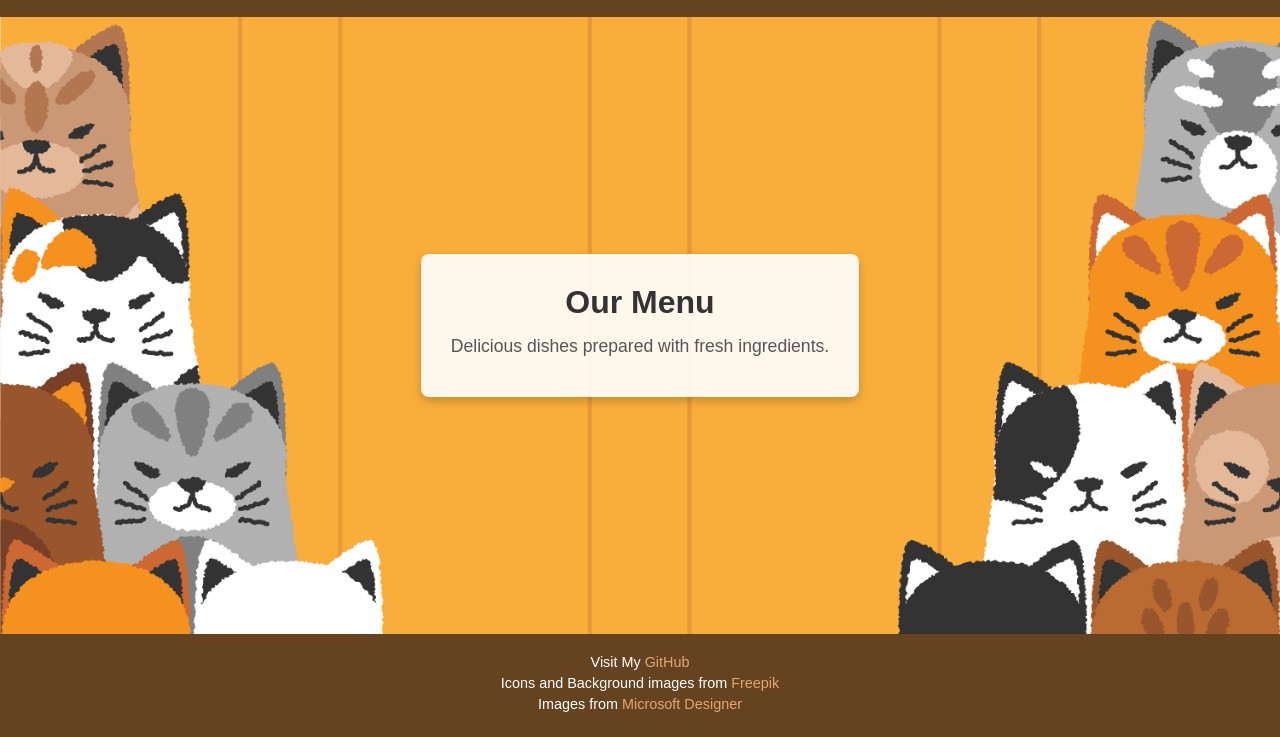
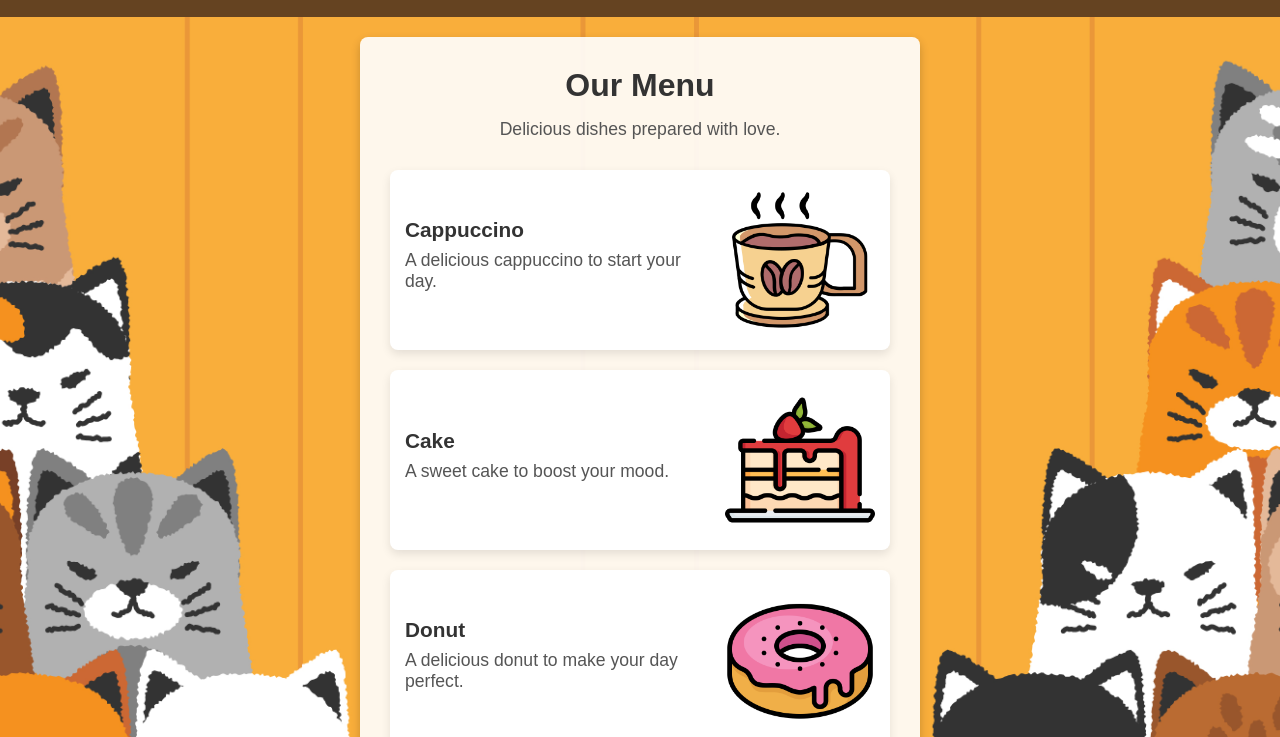
Before and after one commit to VinLvy/Restaurant-Page, a website built with webpack: page src/template.html in a window 1280 px wide. Both pictures are taken after a click on the button "Menu". Shown: the part 63-800 px from the top of the page. Built offline with nearby package versions, Linux system fonts and the light colour scheme.

Commit message:
Menu page

```diff
--- a/src/menu.js
+++ b/src/menu.js
@@ -1,12 +1,61 @@
+import dish1 from './images/cofe.png';
+import dish2 from './images/cake.png';
+import dish3 from './images/donut.png';
+
 export default function loadMenu() {
     const content = document.getElementById('content');
     content.textContent = "";  // Clear existing content
 
+    // Add menu title and description
     const menuTitle = document.createElement('h1');
     menuTitle.textContent = "Our Menu";
+
     const menuDescription = document.createElement('p');
-    menuDescription.textContent = "Delicious dishes prepared with fresh ingredients.";
+    menuDescription.textContent = "Delicious dishes prepared with love.";
 
     content.appendChild(menuTitle);
     content.appendChild(menuDescription);
-  }
+
+    // Create a container for the product cards
+    const menuContainer = document.createElement('div');
+    menuContainer.classList.add('menu-container');
+
+    // Array of product data
+    const products = [
+        { image: dish1, title: "Cappuccino", description: "A delicious cappuccino to start your day." },
+        { image: dish2, title: "Cake", description: "A sweet cake to boost your mood." },
+        { image: dish3, title: "Donut", description: "A delicious donut to make your day perfect." }
+    ];
+
+    // Generate cards for each product
+    products.forEach(product => {
+        const card = document.createElement('div');
+        card.classList.add('product-card');
+
+        // Container for the text content
+        const textContainer = document.createElement('div');
+        textContainer.classList.add('text-container');
+
+        const title = document.createElement('h2');
+        title.textContent = product.title;
+
+        const description = document.createElement('p');
+        description.textContent = product.description;
+
+        textContainer.appendChild(title);
+        textContainer.appendChild(description);
+
+        // Image element
+        const img = document.createElement('img');
+        img.src = product.image;
+        img.alt = product.title;
+        img.classList.add('product-image');
+
+        // Append text and image to the card
+        card.appendChild(textContainer);
+        card.appendChild(img);
+        menuContainer.appendChild(card);
+    });
+
+    content.appendChild(menuContainer);
+}
--- a/src/style.css
+++ b/src/style.css
@@ -101,6 +101,51 @@
     margin-bottom: 10px;
   }
 
+  /* Container styling for the menu */
+  .menu-container {
+    display: flex;
+    flex-direction: column;
+    gap: 20px;
+    align-items: center;
+    margin-top: 20px;
+  }
+
+  /* Styling each product card */
+  .product-card {
+    display: flex;
+    flex-direction: row;
+    align-items: center;
+    background-color: #ffffff;
+    border-radius: 8px;
+    box-shadow: 0px 4px 10px rgba(0, 0, 0, 0.1);
+    width: 500px;
+    padding: 15px;
+    gap: 20px;
+  }
+
+  /* Styling for text container */
+  .text-container {
+    flex: 1;
+    text-align: left;
+  }
+
+  .product-card h2 {
+    font-size: 1.3em;
+    margin-bottom: 8px;
+  }
+
+  .product-card p {
+    font-size: 1em;
+    color: #666;
+  }
+
+/* Styling for the product image */
+  .product-image {
+    width: 150px;
+    height: auto;
+    border-radius: 8px;
+  }
+
   /* Footer styling */
   footer {
     background-color: #654321;
```
Also changed, not shown: src/images/cake.png (added), src/images/cofe.png (added), src/images/donut.png (added).
